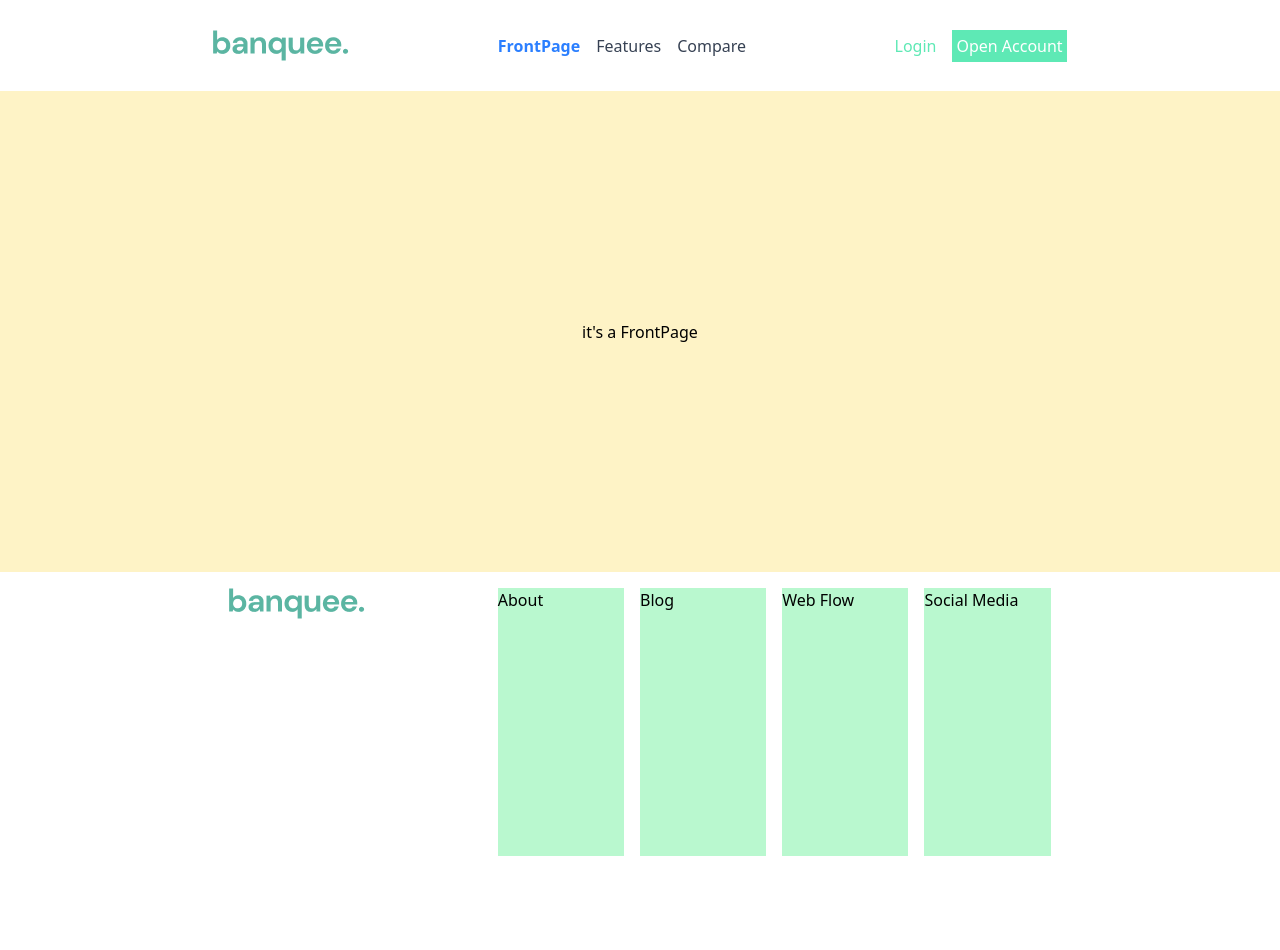
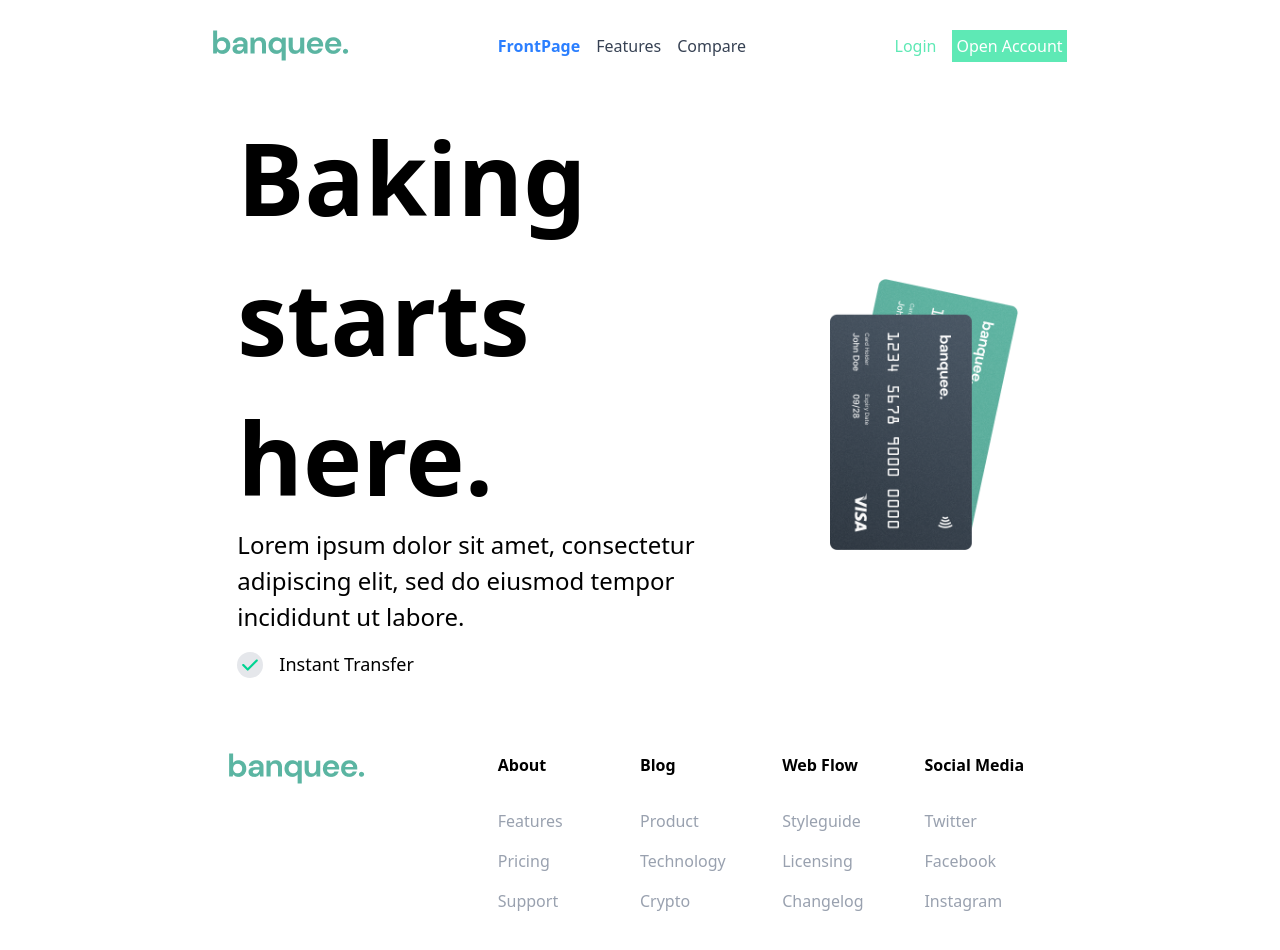
Before and after one commit to Dzjanis/banquee, a React (Vite) app: page / in a window 1280 px wide. Shown: the top 950 px of the page. Before the commit the page ends 872 px from the top, so only its background shows below. Built offline with nearby package versions, Linux system fonts and the light colour scheme.

Commit message:
inProgress

```diff
--- a/package.json
+++ b/package.json
@@ -13,6 +13,7 @@
     "@tailwindcss/vite": "^4.1.12",
     "react": "^19.1.1",
     "react-dom": "^19.1.1",
+    "react-icons": "^5.5.0",
     "react-router-dom": "^7.8.1"
   },
   "devDependencies": {
--- /dev/null
+++ b/src/components/FrontPageComponents/FrontPageFstFrame.tsx
@@ -0,0 +1,23 @@
+import { FstFrameCheck } from './FstFrameCheck';
+
+export const FrontPageFstFrame = () => {
+  return (
+    <div className='grid grid-cols-[2fr_1fr] w-2/3 bg-white'>
+      <div className='flex flex-col justify-center items-start px-6'>
+        <h3 className='text-xl font-semibold text-[100px]'>Baking starts here.</h3>
+        <p className='text-[24px]'>
+          Lorem ipsum dolor sit amet, consectetur adipiscing elit, sed do eiusmod tempor incididunt ut labore.
+        </p>
+        <ul className='grid grid-cols-2 grid-rows-2 text-[18px] py-4'>
+          <li className='flex justify-start items-center gap-4'>
+            <FstFrameCheck />
+            <p>Instant Transfer</p>
+          </li>
+        </ul>
+      </div>
+      <div className='flex items-center justify-center'>
+        <img src='../asets/cards.png' alt='Cards' className='h-full w-auto object-contain px-12'></img>
+      </div>
+    </div>
+  );
+};
--- /dev/null
+++ b/src/components/FrontPageComponents/FstFrameCheck.tsx
@@ -0,0 +1,9 @@
+import { FaCheck } from 'react-icons/fa6';
+
+export const FstFrameCheck = () => {
+  return (
+    <div className='flex justify-center items-center bg-gray-200 rounded-full w-[26px] h-[26px]'>
+      <FaCheck className='text-emerald-400' />
+    </div>
+  );
+};
--- a/src/components/footerComponents/FooterNavigationMenu.tsx
+++ b/src/components/footerComponents/FooterNavigationMenu.tsx
@@ -7,10 +7,70 @@ export const FooterNavigationMenu = () => {
         <Link to='/'>
           <img src='../../asets/banquee.png' alt='' />
         </Link>
-        <div className='bg-green-200'>About</div>
-        <div className='bg-green-200'>Blog</div>
-        <div className='bg-green-200'>Web Flow</div>
-        <div className='bg-green-200'>Social Media</div>
+        <div className=''>
+          <a className='font-bold' href=''>
+            About
+          </a>
+          <ul className=' flex flex-col justify-center items-start gap-4 py-8 text-gray-400'>
+            <li>
+              <a href=''>Features</a>
+            </li>
+            <li>
+              <a href=''>Pricing</a>
+            </li>
+            <li>
+              <a href=''>Support</a>
+            </li>
+          </ul>
+        </div>
+        <div className=''>
+          <a className='font-bold' href=''>
+            Blog
+          </a>
+          <ul className=' flex flex-col justify-center items-start gap-4 py-8 text-gray-400'>
+            <li>
+              <a href=''>Product</a>
+            </li>
+            <li>
+              <a href=''>Technology</a>
+            </li>
+            <li>
+              <a href=''>Crypto</a>
+            </li>
+          </ul>
+        </div>
+        <div className=''>
+          <a className='font-bold' href=''>
+            Web Flow
+          </a>
+          <ul className=' flex flex-col justify-center items-start gap-4 py-8 text-gray-400'>
+            <li>
+              <a href=''>Styleguide</a>
+            </li>
+            <li>
+              <a href=''>Licensing</a>
+            </li>
+            <li>
+              <a href=''>Changelog</a>
+            </li>
+          </ul>
+        </div>
+        <div className=''>
+          <a className='font-bold' href=''>
+            Social Media
+          </a>
+          <ul className=' flex flex-col justify-center items-start gap-4 py-8 text-gray-400'>
+            <li>
+              <a href=''>Twitter</a>
+            </li>
+            <li>
+              <a href=''>Facebook</a>
+            </li>
+            <li>
+              <a href=''>Instagram</a>
+            </li>
+          </ul>
+        </div>
       </nav>
       <div></div>
     </>
--- a/src/pages/FrontPage.tsx
+++ b/src/pages/FrontPage.tsx
@@ -1,3 +1,9 @@
+import { FrontPageFstFrame } from '../components/FrontPageComponents/FrontPageFstFrame';
+
 export const FrontPage = () => {
-  return <div className='flex justify-center items-center w-full bg-amber-100 h-[481px]'>it's a FrontPage</div>;
+  return (
+    <div className='flex justify-center gap-4 py-4 items-start w-full bg-white h-auto'>
+      <FrontPageFstFrame />
+    </div>
+  );
 };
```
Also changed, not shown: public/asets/cards.png (added), 1 other file (tests, documents, lock files or other folders).
